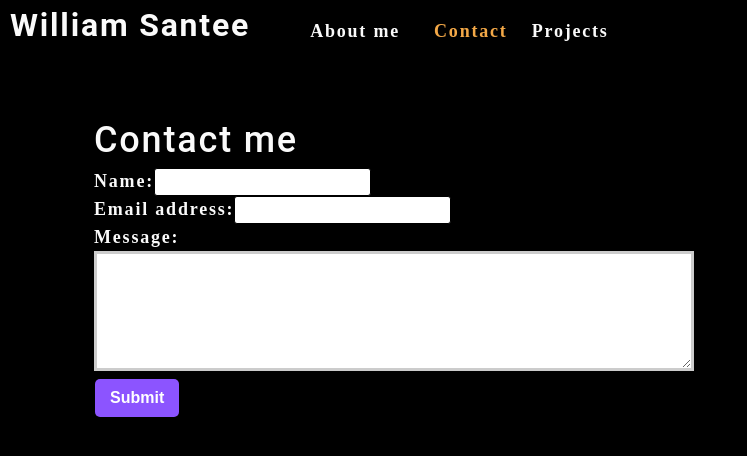
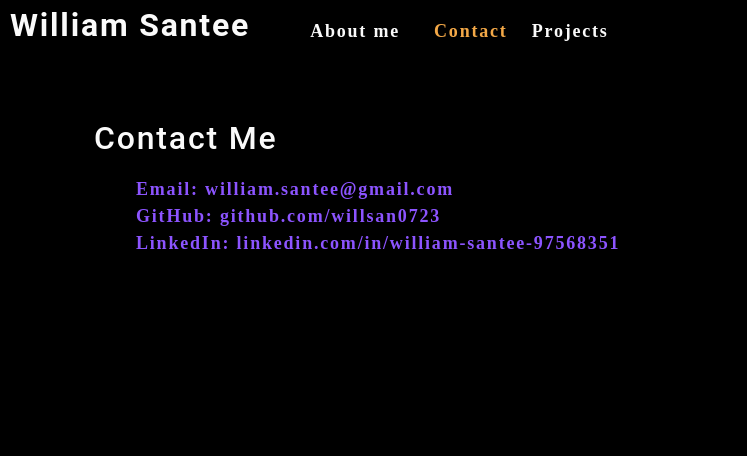
Before and after one commit to willsan0723/portfolio-react, a React (Create React App) app: page / in a window 1280 px wide. Both pictures are taken after a click on the element "Contact". Shown: the top 456 px of the page, without its empty margins (0-747 px from the left). Built offline with nearby package versions, Linux system fonts and the light colour scheme.

Commit message:
updated image sizes to be more uniform and take up less space above the fold.

```diff
--- a/src/components/Contact.js
+++ b/src/components/Contact.js
@@ -1,60 +1,85 @@
-import React, { useState } from 'react';
-import { validateEmail } from '../utils/helpers';
+import React from 'react';
+// import { validateEmail } from '../utils/helpers';
 
-function ContactForm() {
-    const [formState, setFormState] = useState({ name: '', email: '', message: '' });
-    const { name, email, message } = formState;
-    const [errorMessage, setErrorMessage] = useState('');
+// function ContactForm() {
+//     const [formState, setFormState] = useState({ name: '', email: '', message: '' });
+//     const { name, email, message } = formState;
+//     const [errorMessage, setErrorMessage] = useState('');
 
-    function handleChange(e) {
-        if (e.target.name === 'email') {
-            const isValid = validateEmail(e.target.value);
-            // isValid conditional statement
-            if (!isValid) {
-                setErrorMessage('Your email is invalid.');
-            } else {
-                setErrorMessage('');
-            }
-        } else {
-            if (!e.target.value.length) {
-                setErrorMessage(`${e.target.name} is required.`);
-            } else {
-                setErrorMessage('');
-            }
-        }
-        setFormState({ ...formState, [e.target.name]: e.target.value });
-    }
+//     function handleChange(e) {
+//         if (e.target.name === 'email') {
+//             const isValid = validateEmail(e.target.value);
+//             // isValid conditional statement
+//             if (!isValid) {
+//                 setErrorMessage('Your email is invalid.');
+//             } else {
+//                 setErrorMessage('');
+//             }
+//         } else {
+//             if (!e.target.value.length) {
+//                 setErrorMessage(`${e.target.name} is required.`);
+//             } else {
+//                 setErrorMessage('');
+//             }
+//         }
+//         setFormState({ ...formState, [e.target.name]: e.target.value });
+//     }
 
-    function handleSubmit(e) {
-        e.preventDefault();
-        console.log(formState);
-    }
+//     function handleSubmit(e) {
+//         e.preventDefault();
+//         console.log(formState);
+//     }
 
+//     return (
+//         <section>
+//             <h1 data-testid="h1tag">Contact me</h1>
+//             <form id="contact-form" onSubmit={handleSubmit}>
+//                 <div>
+//                     <label htmlFor="name">Name:</label>
+//                     <input type="text" value={name} onChange={handleChange} name="name" />
+//                 </div>
+//                 <div>
+//                     <label htmlFor="email">Email address:</label>
+//                     <input type="email" value={email} onChange={handleChange} name="email" />
+//                 </div>
+//                 <div>
+//                     <label htmlFor="message">Message:</label>
+//                     <textarea name="message" value={message} onChange={handleChange} rows="5" />
+//                     {errorMessage && (
+//                         <div>
+//                             <p className="error-text">{errorMessage}</p>
+//                         </div>
+//                     )}
+//                     <button data-testid="button" type="submit">Submit</button>
+//                 </div>
+//             </form>
+//         </section>
+//     )
+// }
+
+// export default ContactForm;
+
+function ContactLinks() {
     return (
-        <section>
-            <h1 data-testid="h1tag">Contact me</h1>
-            <form id="contact-form" onSubmit={handleSubmit}>
-                <div>
-                    <label htmlFor="name">Name:</label>
-                    <input type="text" value={name} onChange={handleChange} name="name" />
-                </div>
-                <div>
-                    <label htmlFor="email">Email address:</label>
-                    <input type="email" value={email} onChange={handleChange} name="email" />
-                </div>
-                <div>
-                    <label htmlFor="message">Message:</label>
-                    <textarea name="message" value={message} onChange={handleChange} rows="5" />
-                    {errorMessage && (
-                        <div>
-                            <p className="error-text">{errorMessage}</p>
-                        </div>
-                    )}
-                    <button data-testid="button" type="submit">Submit</button>
-                </div>
-            </form>
-        </section>
-    )
-}
+      <section>
+        <h2>Contact Me</h2>
+        <ul>
+          <li>
+            <a href="mailto:william.santee@gmail.com">Email: william.santee@gmail.com</a>
+          </li>
+          <li>
+            <a href="https://github.com/willsan0723" target="_blank" rel="noopener noreferrer">
+              GitHub: github.com/willsan0723
+            </a>
+          </li>
+          <li>
+            <a href="https://www.linkedin.com/in/william-santee-97568351/" target="_blank" rel="noopener noreferrer">
+              LinkedIn: linkedin.com/in/william-santee-97568351
+            </a>
+          </li>
+        </ul>
+      </section>
+    );
+  }
 
-export default ContactForm;
+  export default ContactLinks;
--- a/src/components/ProjectList.js
+++ b/src/components/ProjectList.js
@@ -1,5 +1,6 @@
 import React, { useState } from "react";
 import Modal from "./Modal";
+import "../projects.css";
 
 const ProjectList = ({ category }) => {
   const [isModalOpen, setIsModalOpen] = useState(false);
@@ -59,14 +60,14 @@ const ProjectList = ({ category }) => {
       {isModalOpen && (
         <Modal currentProject={currentProject} onClose={toggleModal} />
       )}
-      <div className="flex-row">
+      <div className="flex-row project-images">
         {currentProjects.map((image, i) => (
           <img
             src={require(`../assets/img/small/${category}/${i}.jpg`).default}
             alt={image.name}
-            className="img-thumbnail mx-1"
             onClick={() => toggleModal(image, i)}
             key={image.name}
+            className="project-img"
           />
         ))}
       </div>
--- /dev/null
+++ b/src/projects.css
@@ -0,0 +1,11 @@
+.project-images {
+    display: flex;
+    flex-wrap: wrap;
+  }
+
+  .project-img {
+    width: 100%;
+    max-width: 300px;
+    height: auto;
+    margin: 10px;
+  }
```
